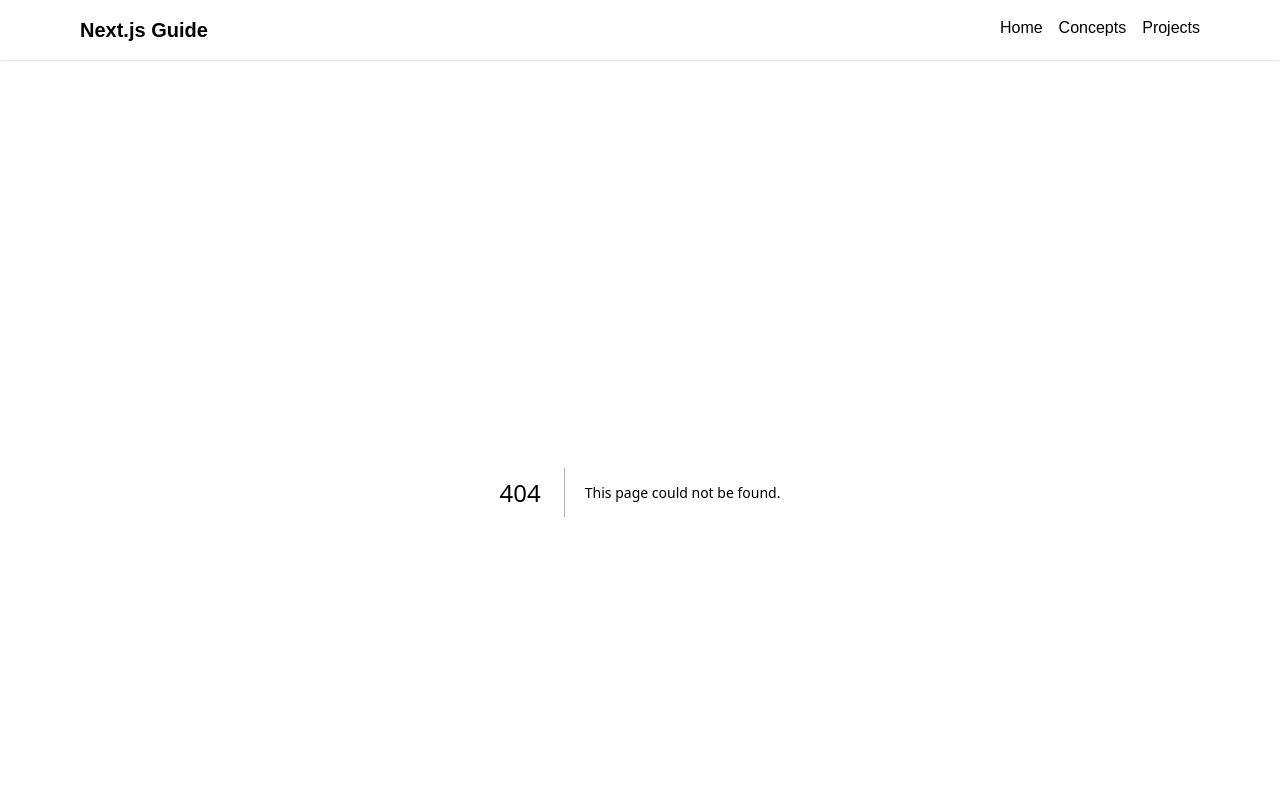
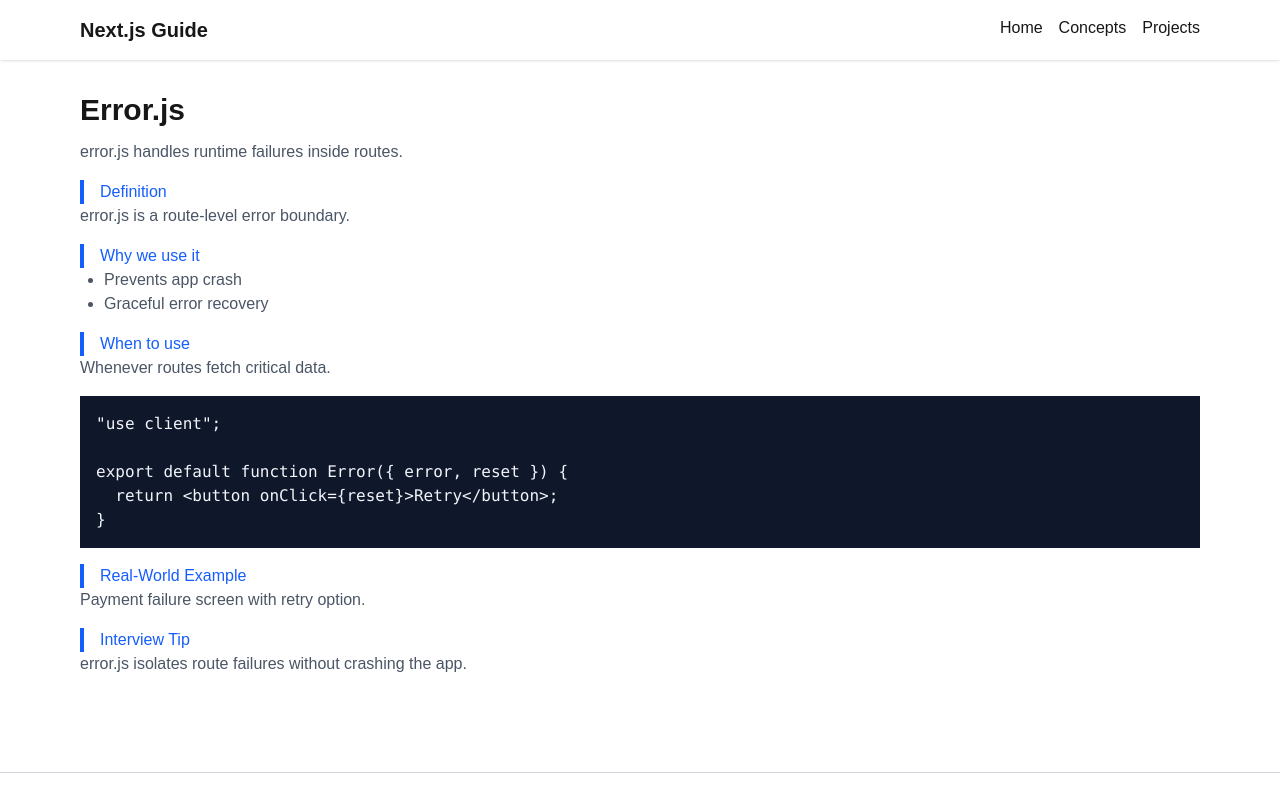
Before and after one commit to Monisasmal/nextjs-concept, a Next.js app: page /concepts/ErrorConcept in a window 1280 px wide. Before the commit this address had no page. Shown: the top 795 px of the page. Built offline with nearby package versions, Linux system fonts and the light colour scheme.

Commit message:
update concept

```diff
--- /dev/null
+++ b/src/app/concepts/ErrorConcept/page.jsx
@@ -0,0 +1,59 @@
+export const metadata = { title: "error.js in Next.js" };
+
+export default function ErrorConcept() {
+  return (
+    <article className="prose prose-slate max-w-none">
+
+      <h1 className="text-3xl font-bold mb-3">Error.js</h1>
+
+      <p className="text-gray-600 mb-4">
+        error.js handles runtime failures inside routes.
+      </p>
+
+      <h2 className="text-blue-600 border-l-4 border-blue-600 pl-4">
+        Definition
+      </h2>
+      <p className="text-gray-600 mb-4">
+        error.js is a route-level error boundary.
+      </p>
+
+      <h2 className="text-blue-600 border-l-4 border-blue-600 pl-4">
+        Why we use it
+      </h2>
+      <ul className="list-disc pl-6 text-gray-600 mb-4">
+        <li>Prevents app crash</li>
+        <li>Graceful error recovery</li>
+      </ul>
+
+      <h2 className="text-blue-600 border-l-4 border-blue-600 pl-4">
+        When to use
+      </h2>
+      <p className="text-gray-600 mb-4">
+        Whenever routes fetch critical data.
+      </p>
+
+      <pre className="bg-slate-900 p-4 text-slate-100 mb-4 overflow-x-auto">
+        <code>{`"use client";
+
+export default function Error({ error, reset }) {
+  return <button onClick={reset}>Retry</button>;
+}`}</code>
+      </pre>
+
+      <h2 className="text-blue-600 border-l-4 border-blue-600 pl-4">
+        Real-World Example
+      </h2>
+      <p className="text-gray-600 mb-4">
+        Payment failure screen with retry option.
+      </p>
+
+      <h2 className="text-blue-600 border-l-4 border-blue-600 pl-4">
+        Interview Tip
+      </h2>
+      <p className="text-gray-600">
+        error.js isolates route failures without crashing the app.
+      </p>
+
+    </article>
+  );
+}
--- a/src/app/concepts/page.jsx
+++ b/src/app/concepts/page.jsx
@@ -35,7 +35,7 @@
   {name: "What is Revalidate Path?", path:"concepts/RevalidatePath"},
   {name: "What is onDemand Revalidation and revalidation?", path:"concepts/RevalidationVsOn-DemandRevalidation"},
   {name: "What is need of loading.js?", path:"concepts/LoadingConcept"},
-  // {name: "What is need of error.js?", path:"concepts/ErrorConcept"},
+  {name: "What is need of error.js?", path:"concepts/ErrorConcept"},
   // {name: "What is Middleware?", path:"concepts/MiddlewareConcept "},
   // {name: "What is Hydration?", path:"concepts/Hydration"},
   // {name: "What is Auth-guard?", path:"concepts/Auth-guard"},
```
